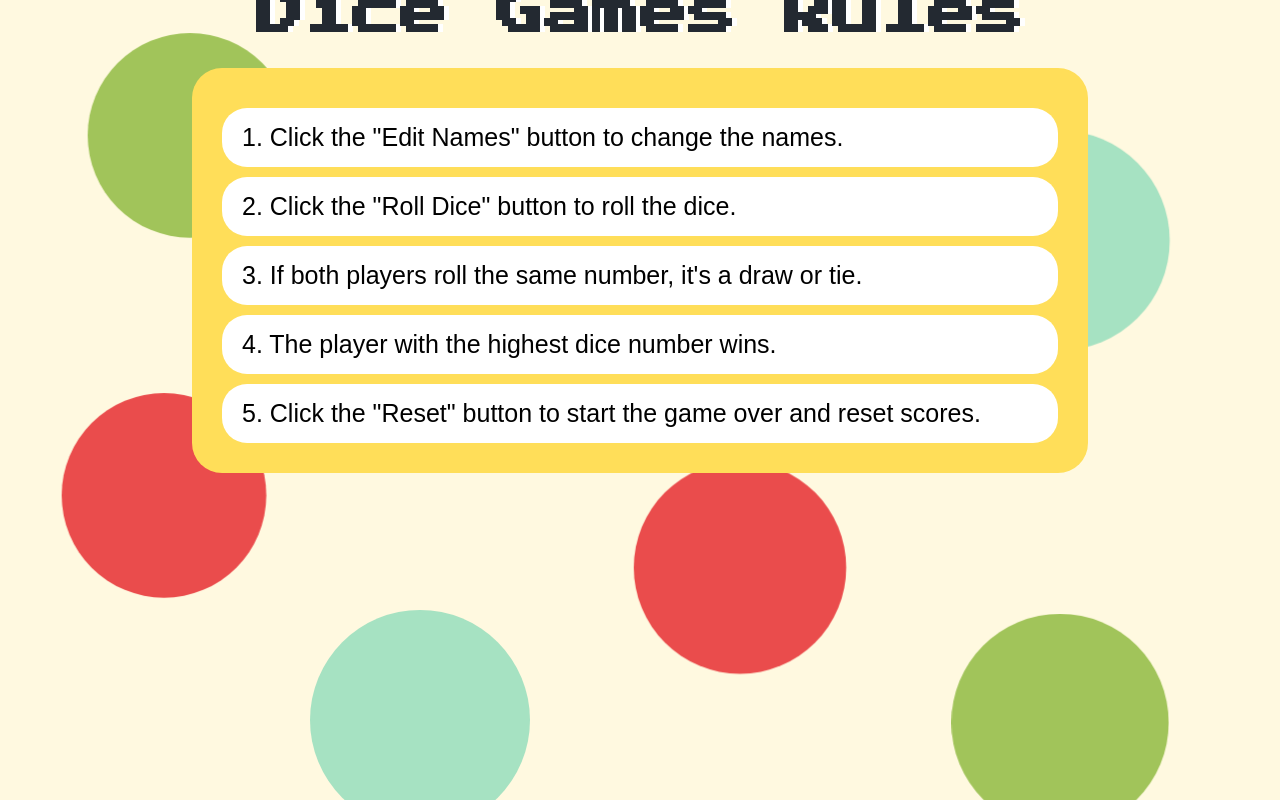
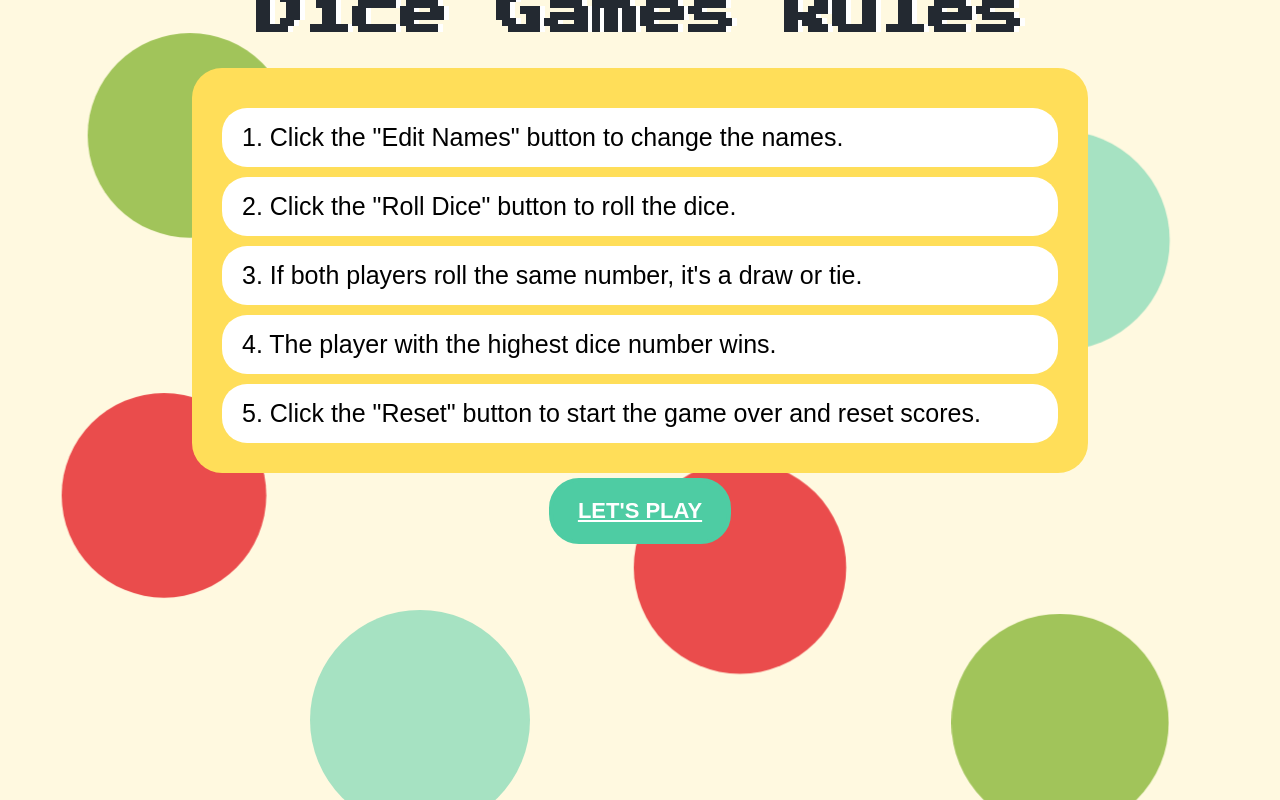
Before and after one commit to Siya-Tonjeni/Dice-game, a plain HTML site: page index.html in a window 1280 px wide. Drawn offline with Linux system fonts and the light colour scheme.

Commit message:
CSS for play button

```diff
--- a/index.html
+++ b/index.html
@@ -64,6 +64,14 @@
         </div>
     </div>
 
+    <div class="container bottom">
+        <!-- Button to play the dice game -->
+
+        <button type="button" id="index-btn">
+          <a href="dicegame.html" id="index-text">LET'S PLAY</a>
+        </button>
+    </div>
+
 
     <script src="script.js"></script>
 </body>
--- a/style.css
+++ b/style.css
@@ -82,10 +82,6 @@ body {
     }
 }
 
-.gamerules {
-    margin-top: -40px;
-}
-
 .splash{
     position: fixed;
     top: 0;
@@ -134,6 +130,10 @@ body {
     width: 450px;
     height: 450px;
 
+}
+
+.gamerules {
+    margin-top: -40px;
 }
 
 #header {
@@ -200,3 +200,34 @@ body {
       font-size: 18px;
     }
 }
+
+#index-text {
+    color: rgb(255, 255, 255);
+    font-size: 22px;
+  }
+
+  /* Styles for an element with the id "index-btn" on hover */
+  #index-btn:hover {
+    font-size: 20px;
+    background-color: #4ecca3;
+    border-radius: 30px;
+    border: #4ecca3 solid 4px;
+    color: rgb(255, 255, 255);
+    padding: 16px 25px 16px 25px;
+    text-decoration: none;
+    font-weight: bold;
+    margin: 5px;
+  }
+
+  /* Styles for an element with the id "index-btn" */
+  #index-btn {
+    font-size: 20px;
+    background-color: #4ecca3;
+    border-radius: 30px;
+    border: #4ecca3 solid 4px;
+    color: rgb(255, 255, 255);
+    padding: 16px 25px 16px 25px;
+    text-decoration: none;
+    font-weight: bold;
+    margin: 5px;
+  }
```
